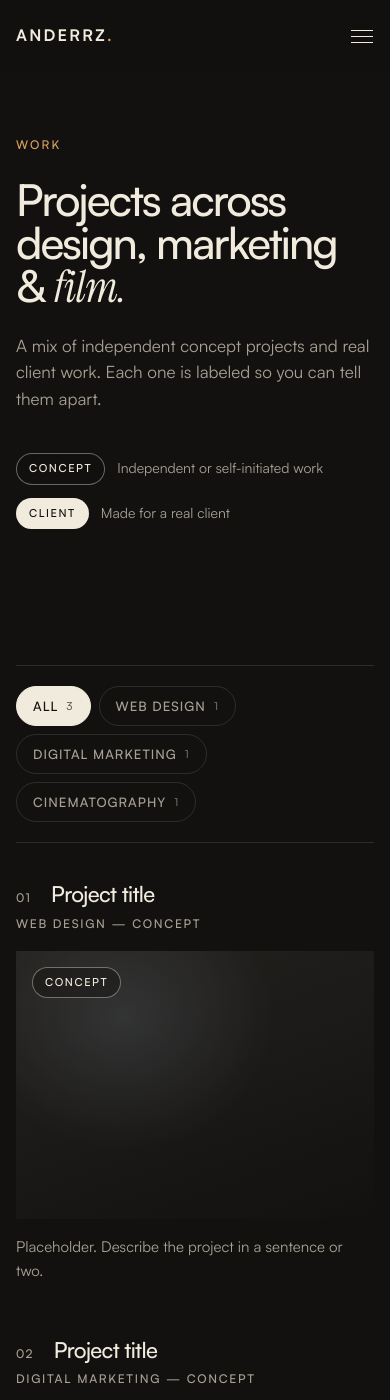
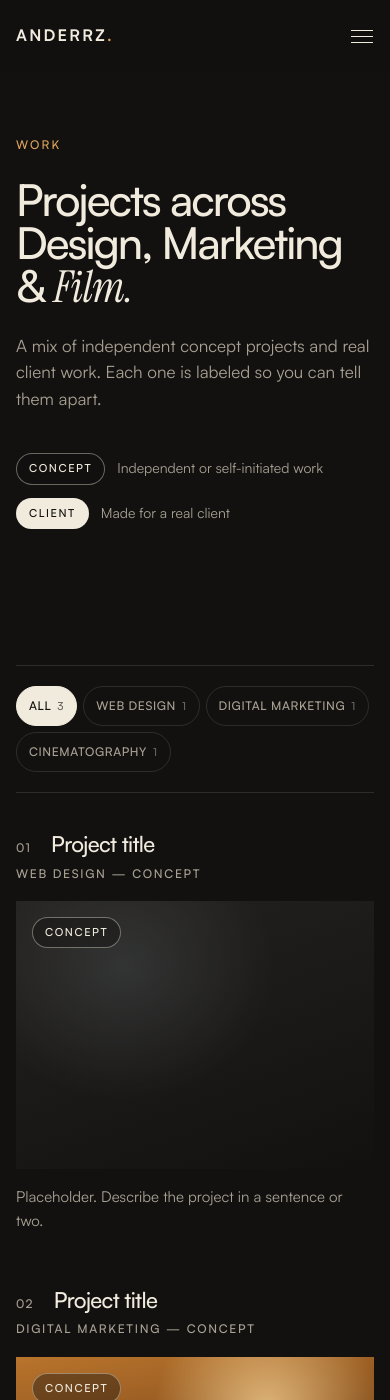
Before and after one commit to Anderrzx/anderrz.portfolio.github.io, a Jekyll site: the page built from work/index.html, in a window 390 px wide and 1400 px high. Built offline with Jekyll 4.4.1, drawn with Linux system fonts in a browser that asks for light colours.

Commit message:
Work page: compact phone filters, capitalize headline disciplines
Filter buttons shrink slightly on phones so they share rows
(All + Web Design, Digital Marketing + Cinematography).

Co-Authored-By: Claude Opus 5.5 <noreply@anthropic.com>

```diff
--- a/assets/css/main.css
+++ b/assets/css/main.css
@@ -949,6 +949,18 @@ a.project-link:hover .project-placeholder {
         grid-template-columns: 1fr;
     }
 
+    /* Smaller filter buttons so two fit per row on phones */
+    .filter-bar {
+        gap: 6px;
+    }
+
+    .filter-button {
+        gap: 6px;
+        padding: 8px 12px;
+        font-size: 0.75rem;
+        letter-spacing: 0.05em;
+    }
+
     .project-grid.is-featured > .project-card:first-child .project-media,
     .project-media {
         aspect-ratio: 4 / 3;
--- a/work/index.html
+++ b/work/index.html
@@ -12,7 +12,7 @@ permalink: /work/
 <section class="page-intro">
     <div class="container">
         <p class="eyebrow reveal">Work</p>
-        <h1 class="page-title reveal">Projects across design, marketing &amp;&nbsp;<em class="serif">film.</em></h1>
+        <h1 class="page-title reveal">Projects across Design, Marketing &amp;&nbsp;<em class="serif">Film.</em></h1>
         <p class="page-lead reveal">A mix of independent concept projects and real client work. Each one is labeled so you can tell them apart.</p>
 
         <dl class="type-legend reveal">
```
